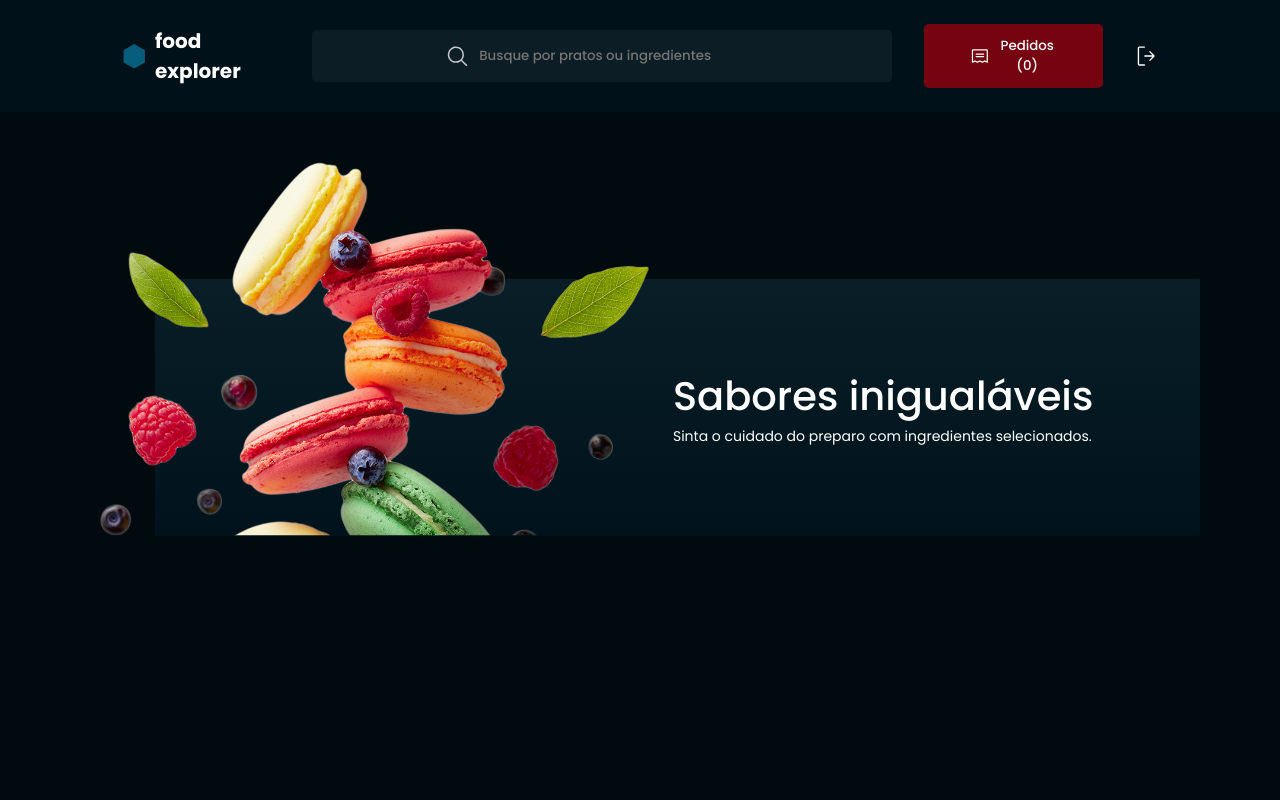
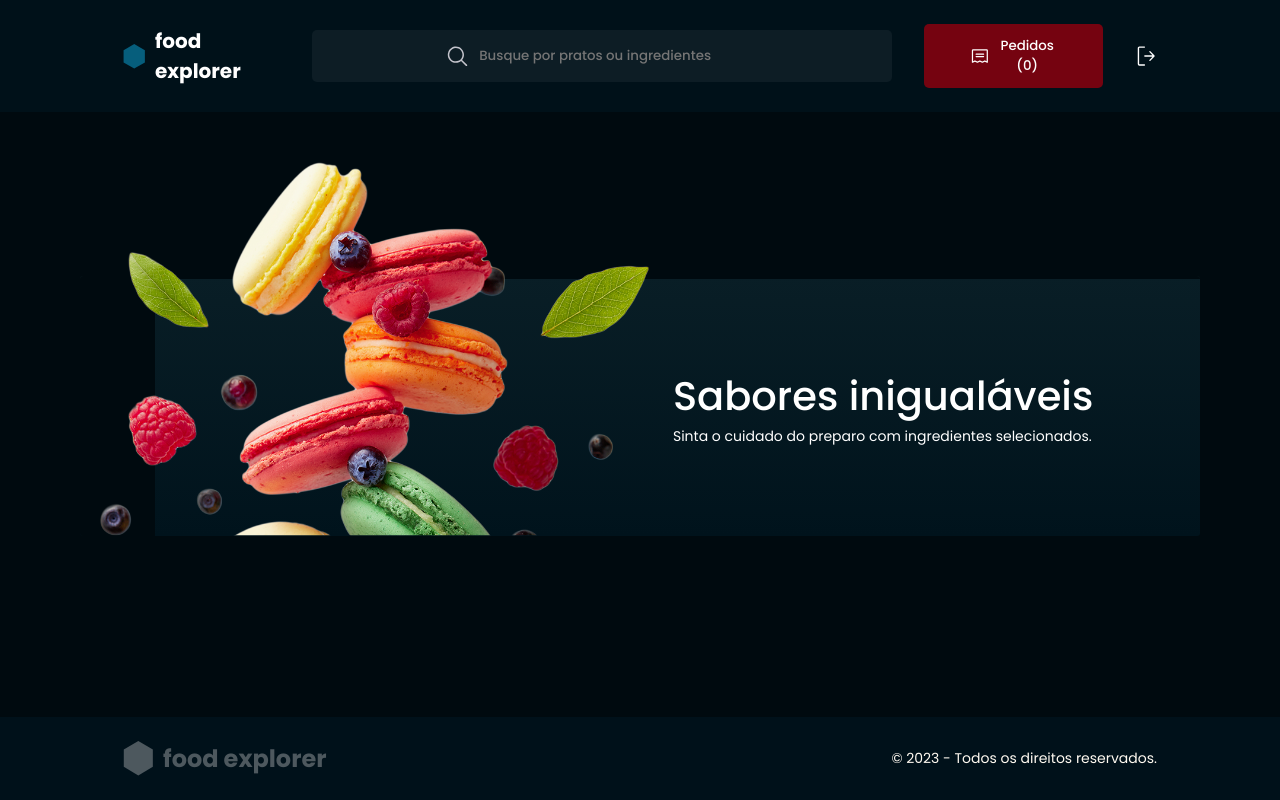
Before and after one commit to Caiobaldur/frontEnd-foodexplorer, a React (Vite) app: page / in a window 1280 px wide. Built offline with nearby package versions, Linux system fonts and the light colour scheme.

Commit message:
feat: footer component create

```diff
--- /dev/null
+++ b/src/components/Footer/Footer.jsx
@@ -0,0 +1,15 @@
+import { Container } from "./styles";
+
+export function Footer() {
+  return (
+    <Container>
+      <div className="footer">
+        <div className="logo">
+          <img src="../src/assets/GreyPolygon.svg" alt="" />
+          <h1>food explorer</h1>
+        </div>
+        <p>© 2023 - Todos os direitos reservados.</p>
+      </div>
+    </Container>
+  );
+}
--- a/src/components/Footer/styles.js
+++ b/src/components/Footer/styles.js
@@ -1,8 +1,56 @@
 import styled from "styled-components";
 
-export const Container = styled.button `
-  font-family: ${({ theme }) => theme.FONTS.Primary};
-  background-color: ${({theme}) => theme.COLORS.TOMATO_100};
-  color: ${({theme}) => theme.COLORS.LIGHT_100};
-  padding: 1.7rem 13.7rem;
+export const Container = styled.div`
+  width: 100%;
+  color: ${({ theme }) => theme.COLORS.LIGHT_200};
+  padding: 2.4rem 12.3rem;
+  background-color: ${({ theme }) => theme.COLORS.DARK_600};
+  position: fixed;
+  bottom: 0;
+
+  .footer {
+    width: 100%;
+    display: flex;
+    justify-content: space-between;
+    align-items: center;
+
+    .logo {
+      color: ${({ theme }) => theme.COLORS.LIGHT_700};
+      display: flex;
+      align-items: center;
+      gap: 1rem;
+      img {
+        width: 3rem;
+      }
+      h1 {
+        font-size: 2.4rem;
+      }
+    }
+
+    p {
+      font-size: 1.4rem;
+    }
+  }
+
+  @media (max-width: 500px) {
+    padding: 2.9rem 2.7rem;
+    .footer {
+      gap: 0.8rem;
+      align-items: center;
+      .logo {
+        gap: 0.6rem;
+        img {
+          width: 2.2rem;
+        }
+        h1 {
+          font-size: 1.5rem;
+        }
+      }
+
+      p {
+        font-size: 1.1rem;
+        transform: translateY(1px);
+      }
+    }
+  }
 `;
--- a/src/pages/Home/Home.jsx
+++ b/src/pages/Home/Home.jsx
@@ -1,6 +1,8 @@
 import { Button } from "../../components/Button/Button";
 import { FeatureCard } from "../../components/FeatureCard/FeatureCard";
+import { Footer } from "../../components/Footer/Footer";
 import { Header } from "../../components/Header/Header";
+
 
 import { Container } from "./styles";
 
@@ -10,6 +12,7 @@ export function Home() {
     <Container>
        <Header/>
        <FeatureCard/>
+       <Footer/>
     </Container>
   );
 
```
Also changed, not shown: src/components/Footer/Button.jsx (deleted, +0 -9 lines), src/assets/GreyPolygon.svg (added).
